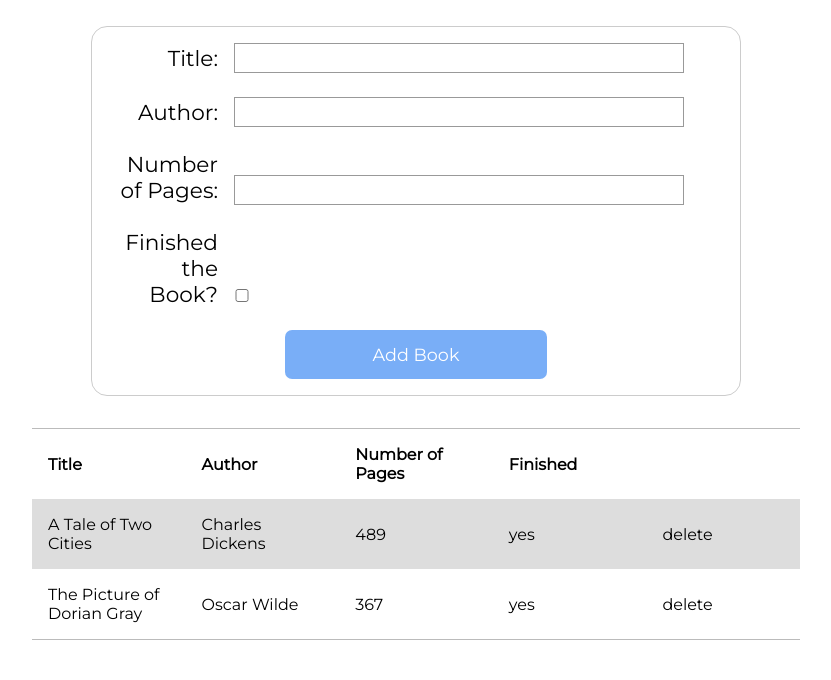
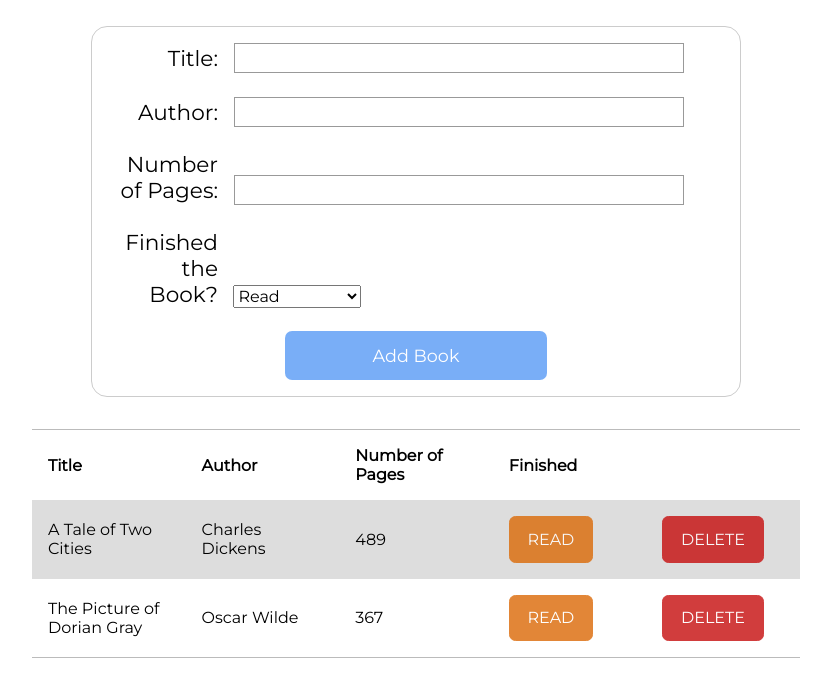
Before and after one commit to apcurran/library-app, a plain HTML site: page index.html in a window 1280 px wide. Shown: the part 128-808 px from the top of the page, without its empty margins (224-1055 px from the left). Drawn offline with Linux system fonts and the light colour scheme.

Commit message:
Added toggle for read status, and styling for button

```diff
--- a/index.html
+++ b/index.html
@@ -26,7 +26,10 @@
             </div>
             <div class="form-group">
                 <label for="read">Finished the Book?</label>
-                <input type="checkbox" id="read" name="read">
+                <select id="read">
+                    <option value="Read">Read</option>
+                    <option value="Not read">Not read yet</option>
+                </select>
             </div>
             <button id="add-btn" type="submit">Add Book</button>
         </form>
--- a/script.js
+++ b/script.js
@@ -45,11 +45,21 @@ function render() {
             <td>${book.title}</td>
             <td>${book.author}</td>
             <td>${book.numPages}</td>
-            <td>${book.read}</td>
-            <td><span class="delete">delete</span></td>`;
+            <td><button class="read-status">${book.read}</button></td>
+            <td><button class="delete">delete</button></td>`;
         bookTable.appendChild(row);
     });
 }
+
+// Toggle read status
+bookTable.addEventListener("click", (event) => {
+    let currentEl = event.target;
+    if(currentEl.className === "read-status" && currentEl.textContent === "Read") {
+        currentEl.textContent = "Not Read";
+    } else if(currentEl.className === "read-status") {
+        currentEl.textContent = "Read";
+    }
+});
 
 // Delete button for rows
 bookTable.addEventListener("click", (event) => {
@@ -62,8 +72,8 @@ bookTable.addEventListener("click", (event) => {
 
 // Invoke render function to show example books at the start
 
-const example1 = new Book("A Tale of Two Cities", "Charles Dickens", 489, "yes");
-const example2 = new Book("The Picture of Dorian Gray", "Oscar Wilde", 367, "yes");
+const example1 = new Book("A Tale of Two Cities", "Charles Dickens", 489, "Read");
+const example2 = new Book("The Picture of Dorian Gray", "Oscar Wilde", 367, "Read");
 
 addBookToLibrary(example1);
 addBookToLibrary(example2);
--- a/style.css
+++ b/style.css
@@ -43,19 +43,21 @@ label {
 input {
     margin-left: 0.5em;
     width: 450px;
+    background-color: #fff;
     font: 1.5em sans-serif;
     border: 1px solid #999;
 
 }
 
+input:focus {
+    border-color: #000;
+}
+
 #read {
     display: inline-block;
-    width: 0.65em;
-}
-
-input:focus {
-    background-color: rgba(128, 191, 255, 0.5);
-    border-color: #000;
+    width: 8em;
+    margin-left: 0.7em;
+    font-size: 1rem;
 }
 
 input[type="checkbox"],
@@ -75,10 +77,37 @@ label[for="read"] {
     opacity: 0.7;
     color: #fff;
     cursor: pointer;
-    transition: opacity 150ms ease-in-out;
+    transition: opacity 140ms ease-in-out;
 }
 
 #add-btn:hover {
+    opacity: 1;
+}
+
+.read-status, .delete {
+    padding: 0.8em 1.1em;
+    font-size: 1rem;
+    border-radius: 0.4em;
+    text-transform: uppercase;
+    cursor: pointer;
+    opacity: 0.8;
+    transition: opacity 140ms ease-in-out;
+}
+
+.read-status {
+    background-color: #db6906;
+    color: #fff;
+    border: 1px solid #db6906;
+}
+
+/* Delete Button Styling */
+.delete {
+    background: #c60d0d;
+    color: #fff;
+    border: 1px solid #c60d0d;
+}
+
+.read-status:hover, .delete:hover {
     opacity: 1;
 }
 
```
